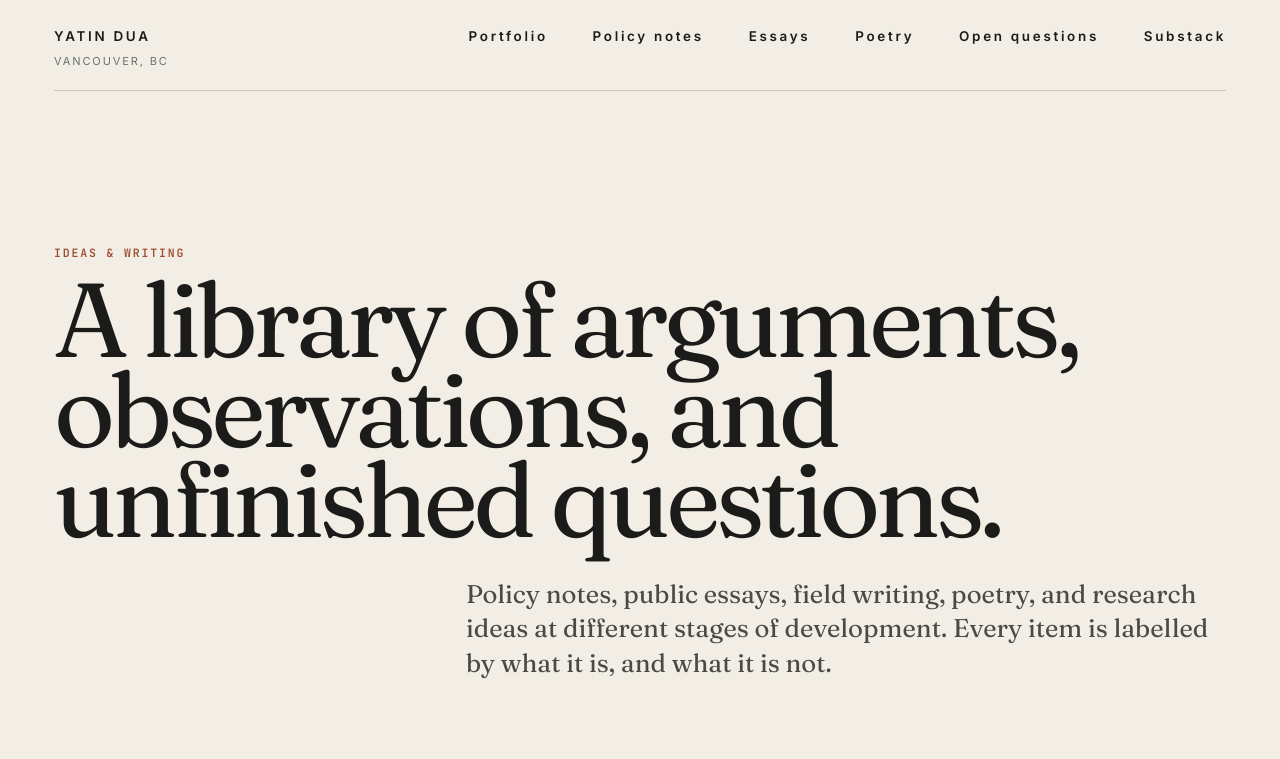
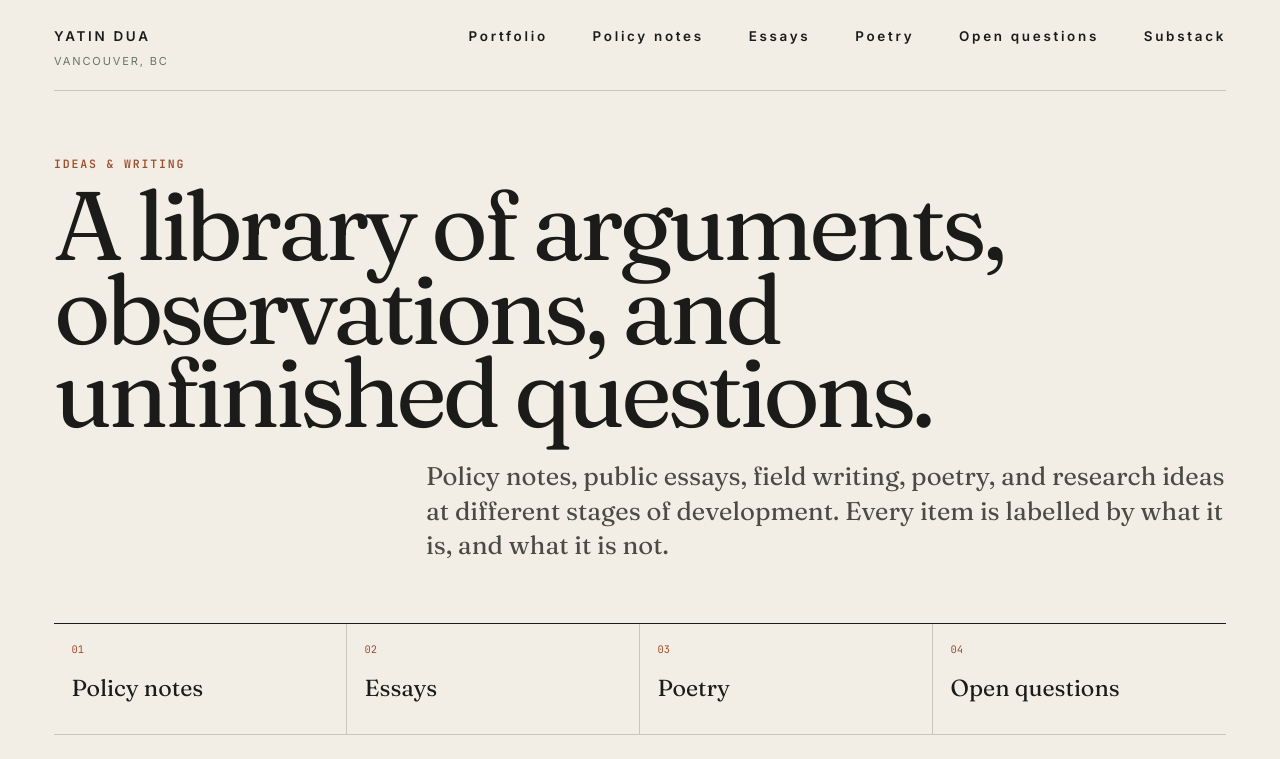
Before and after one commit to yatindua144-art/yatindua, a Next.js app: page /ideas in a window 1280 px wide. Shown: the top 759 px of the page. Built offline with nearby package versions, Linux system fonts and the light colour scheme.

Commit message:
Tighten ideas page desktop hero

```diff
--- a/app/globals.css
+++ b/app/globals.css
@@ -291,6 +291,24 @@ h2 { margin: .8rem 0 0; font-size: clamp(3.2rem, 6.5vw, 7rem); line-height: .92;
     min-height: 104px;
     padding-block: 1.2rem;
   }
+
+  .libraryHero {
+    padding-block: clamp(4rem, 7vh, 6rem) clamp(4.5rem, 7vw, 6rem);
+  }
+
+  .libraryHero h1 {
+    max-width: 1380px;
+    font-size: clamp(5.4rem, 7.6vw, 8.5rem);
+  }
+
+  .libraryHero > p:not(.label) {
+    max-width: 800px;
+    margin-top: 1.5rem;
+  }
+
+  .libraryIndex {
+    margin-top: 3.75rem;
+  }
 }
 
 @media (max-width: 980px) {
```
